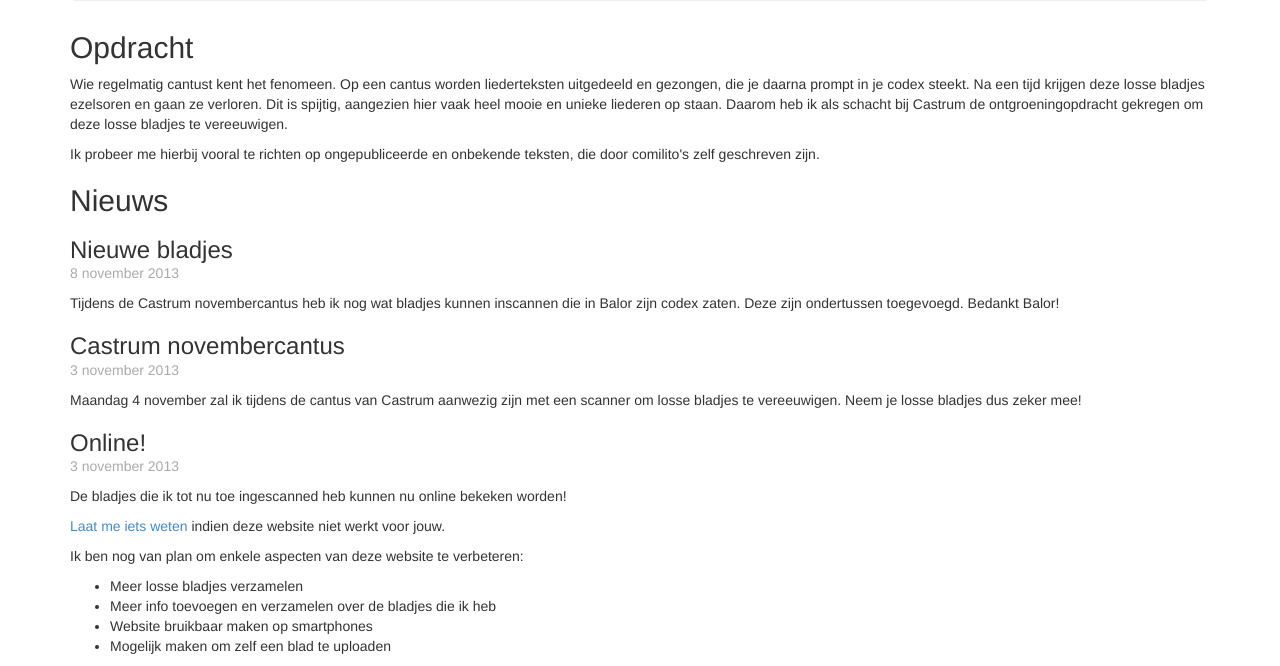
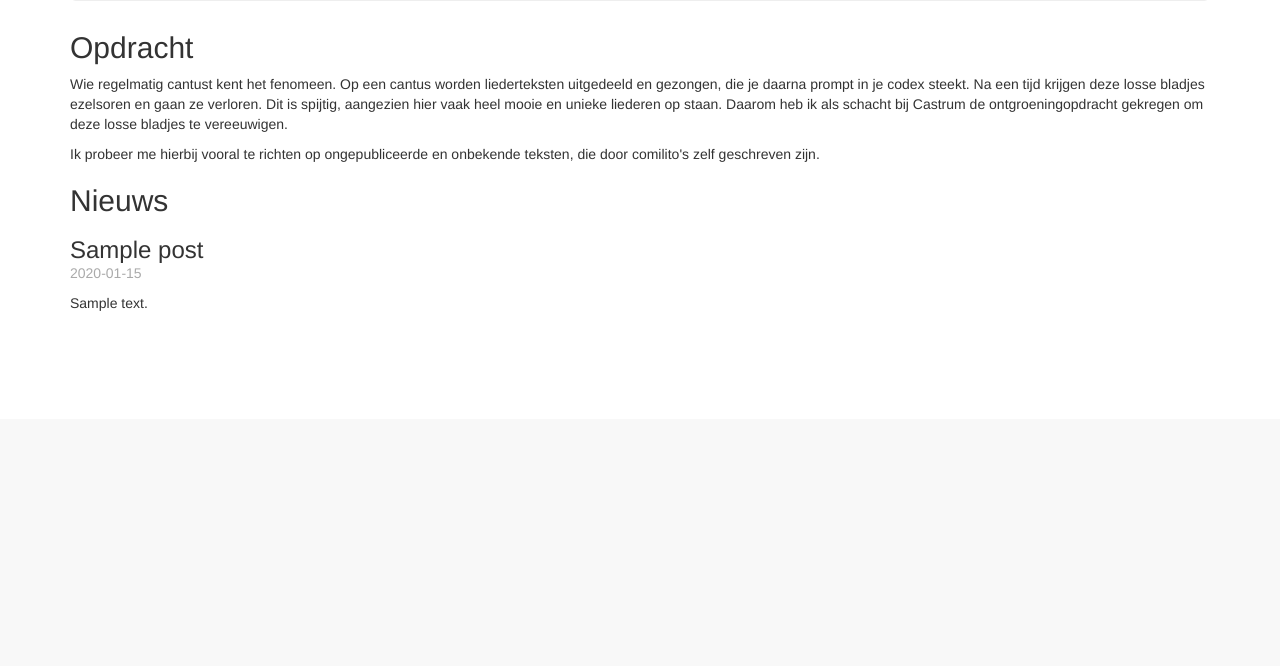
Before and after one commit to berz/lossebladjes, a Flask app: page / in a window 1280 px wide. Shown: the part 381-1047 px from the top of the page. After the commit the page ends 692 px from the top, so only its background shows below. Run offline with Flask 2, Linux system fonts and the light colour scheme; tables that the repository leaves empty hold one stand-in row (values such as "Sample post"); some libraries are stand-ins or nearby versions.

Commit message:
Store blog posts in the DB

```diff
--- a/lossebladjes/database.py
+++ b/lossebladjes/database.py
@@ -22,3 +22,9 @@ class Scan(db.Model):
     id = db.Column(db.Integer, primary_key=True)
     filename = db.Column(db.String)
     blad_id = db.Column(db.Integer, db.ForeignKey('blad.id'))
+
+class Post(db.Model):
+    id = db.Column(db.Integer, primary_key=True)
+    title = db.Column(db.String)
+    date = db.Column(db.String)
+    content = db.Column(db.String)
--- a/lossebladjes/templates/index.html
+++ b/lossebladjes/templates/index.html
@@ -29,34 +29,11 @@
 </p>
 
 <h2>Nieuws</h2>
-
-{% set posts = [
-    ('Nieuwe bladjes',
-    '8 november 2013',
-    '<p>Tijdens de Castrum novembercantus heb ik nog wat bladjes kunnen inscannen die in Balor zijn codex zaten. Deze zijn ondertussen toegevoegd. Bedankt Balor!</p>'),
-
-    ('Castrum novembercantus',
-    '3 november 2013',
-    '<p>Maandag 4 november zal ik tijdens de cantus van Castrum aanwezig zijn met een scanner om losse bladjes te vereeuwigen. Neem je losse bladjes dus zeker mee!</p>'),
-
-    ('Online!',
-    '3 november 2013',
-    '<p>De bladjes die ik tot nu toe ingescanned heb kunnen nu online bekeken worden!</p>
-    <p><a href="' + url_for('contact') + '">Laat me iets weten</a> indien deze website niet werkt voor jouw.</p>
-    <p>Ik ben nog van plan om enkele aspecten van deze website te verbeteren: </p>
-    <ul>
-        <li>Meer losse bladjes verzamelen</li>
-        <li>Meer info toevoegen en verzamelen over de bladjes die ik heb</li>
-        <li>Website bruikbaar maken op smartphones</li>
-        <li>Mogelijk maken om zelf een blad te uploaden</li>
-    </ul>')
-    ] -%}
-
-{% for title, date, content in posts %}
+{% for post in posts %}
 <div class="post">
-  <h3>{{ title }}</h3>
-  <span class="post-date">{{ date }}</span>
-  {{ content|safe }}
+    <h3>{{ post.title }}</h3>
+    <span class="post-date">{{ post.date }}</span>
+    {{ post.content|safe }}
 </div>
 {% endfor %}
 
--- a/lossebladjes/views.py
+++ b/lossebladjes/views.py
@@ -5,13 +5,14 @@ import datetime
 from collections import namedtuple
 
 from lossebladjes import app
-from lossebladjes.database import Blad, Scan
+from lossebladjes.database import Blad, Scan, Post
 import lossebladjes.forms as forms
 from lossebladjes.mail import send_email
 
 @app.route('/')
 def index():
-    return render_template("index.html")
+    posts = reversed(Post.query.all())
+    return render_template("index.html", posts=posts)
 
 @app.route('/bladjes')
 def bladjes():
```
Also changed, not shown: lossebladjes.sqlite.
